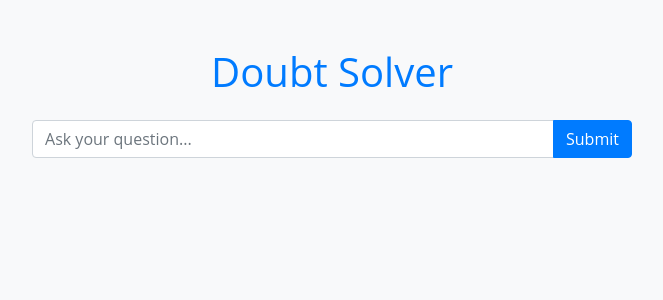
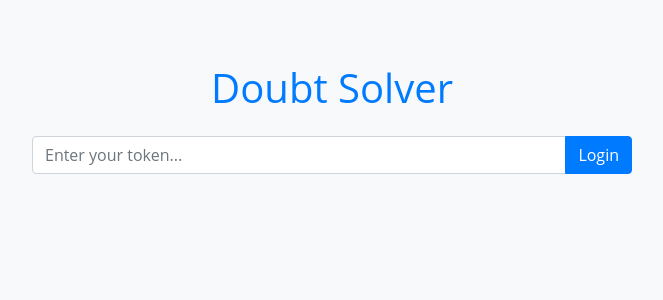
Before and after one commit to megaxminds/doubt-solver, a React (Create React App) app in the folder frontend/: page / in a window 1280 px wide. Shown: the top 300 px of the page, without its empty margins (308-971 px from the left). Built offline with nearby package versions, Linux system fonts and the light colour scheme.

Commit message:
Update App.js

```diff
--- a/frontend/src/App.js
+++ b/frontend/src/App.js
@@ -1,11 +1,11 @@
 import React, { useState } from "react";
 import './App.css';
 
-const trackSearchEvent = (searchTerm) => {
+const trackSearchEvent = (data) => {
     if (window.gtag) {
         window.gtag('event', 'search', {
             event_category: 'User Actions',
-            event_label: searchTerm,
+            event_label: `${data.question}, Grade: ${data.grade}, Subject: ${data.subject}`,
             value: 1
         });
     } else {
@@ -13,43 +13,127 @@ const trackSearchEvent = (searchTerm) => {
     }
 };
 
-function trackQuestionSubmit() {
+function trackQuestionSubmit(data) {
+    if (window.gtag) {
         window.gtag('event', 'question_submit', {
             event_category: 'User Actions',
-        event_label: 'Question Submitted'
+            event_label: 'Question Submitted',
+            value: 1,
+            ...data
         });
+    } else {
+        console.error('Google Analytics is not loaded');
+    }
 }
 
 function App() {
-    //const [searchTerm, setSearchTerm] = useState('');
+    const [token, setToken] = useState("");
+    const [isAuthenticated, setIsAuthenticated] = useState(false);
+    const [grade, setGrade] = useState("");
+    const [subject, setSubject] = useState("");
     const [question, setQuestion] = useState("");
     const [answer, setAnswer] = useState("");
     const [loading, setLoading] = useState(false);
+    const [showWelcome, setShowWelcome] = useState(false);
+
+    const expectedToken = "12345"; // Replace with your actual token
+
+    const handleLogin = (e) => {
+        e.preventDefault();
+        if (token === expectedToken) {
+            setShowWelcome(true);
+            setTimeout(() => {
+                setIsAuthenticated(true);
+                setShowWelcome(false);
+            }, 2000);
+        } else {
+            alert("Invalid token. Please try again.");
+        }
+    };
 
     const handleSubmit = async (e) => {
         e.preventDefault();
-        trackSearchEvent(question);
-        trackQuestionSubmit()
-        setLoading(true); // Show loading state
+        const data = { grade, subject, question }; // Exclude contact number and email
+
+        trackSearchEvent(data);
+        trackQuestionSubmit(data);
+        setLoading(true);
+
+        const question1 = `${question} Remember to maintain a conversational tone and provide comprehensive responses for ${grade} student and subject ${subject}`;
+
         try {
             const response = await fetch("https://doubt-solver-1.onrender.com/solve_doubt", {
                 method: "POST",
                 headers: { "Content-Type": "application/json" },
-                body: JSON.stringify({ question }),
+                body: JSON.stringify({ question}),
             });
-            const data = await response.json();
-            setAnswer(data.answer);
+            const responseData = await response.json();
+            setAnswer(responseData.answer);
+            console.log(answer);
+            console.log(question1);
         } catch (error) {
             setAnswer("Error fetching answer. Please try again.");
         } finally {
-            setLoading(false); // Hide loading state
+            setLoading(false);
         }
     };
 
     return (
-        <div className="container mt-5">
+        <div className="container mt-5" style={{ maxWidth: "900px", margin: "0 auto", padding: "1rem" }}>
             <h1 className="text-center mb-4">Doubt Solver</h1>
-            <form onSubmit={handleSubmit} className="text-center">
+            {!isAuthenticated ? (
+                <>
+                    <form onSubmit={handleLogin} className="text-center">
+                        <div className="input-group mb-3">
+                            <input
+                                type="text"
+                                className="form-control"
+                                value={token}
+                                onChange={(e) => setToken(e.target.value)}
+                                placeholder="Enter your token..."
+                                required
+                            />
+                            <div className="input-group-append">
+                                <button className="btn btn-primary" type="submit">
+                                    Login
+                                </button>
+                            </div>
+                        </div>
+                    </form>
+                    {showWelcome && (
+                        <div className="alert alert-success welcome-message">
+                            Welcome! Redirecting to the doubt solver...
+                        </div>
+                    )}
+                </>
+            ) : (
+                <form onSubmit={handleSubmit} className="text-center transition-effect">
+                    <div className="input-group mb-3">
+                        <select
+                            className="form-control"
+                            value={grade}
+                            onChange={(e) => setGrade(e.target.value)}
+                            required
+                        >
+                            <option value="">Select Grade</option>
+                            {["Nursery", "LKG", "UKG", ...Array.from({ length: 12 }, (_, i) => `Grade ${i + 1}`), "Others"].map((gradeOption, index) => (
+                                <option key={index} value={gradeOption}>{gradeOption}</option>
+                            ))}
+                        </select>
+                    </div>
+                    <div className="input-group mb-3">
+                        <select
+                            className="form-control"
+                            value={subject}
+                            onChange={(e) => setSubject(e.target.value)}
+                            required
+                        >
+                            <option value="">Select Subject</option>
+                            {["Math", "Science", "Computer Science","English", "History", "Geography", "General Knowledge", "Other"].map((subjectOption, index) => (
+                                <option key={index} value={subjectOption}>{subjectOption}</option>
+                            ))}
+                        </select>
+                    </div>
                     <div className="input-group mb-3">
                         <input
                             type="text"
@@ -65,11 +149,21 @@ function App() {
                             </button>
                         </div>
                     </div>
+                    {answer && (
+                        <div className="alert alert-info" role="alert" style={{ textAlign: "left" }}>
+                            <strong>Answer:</strong> {answer} <br />
+                            <div className="alert alert-info" role="alert" style={{ textAlign: "center" }}>
+                                <p>Want personalized doubt resolution? Reach out to us <a href="https://m.me/135568919639830" target="_blank" rel="noopener noreferrer">here</a>.
+                                You can also let us know if there is any scope for improvement</p>
+                                <p>Follow us to be a part of future giveaways:
+                                    <a href="https://www.facebook.com/megaxminds/" target="_blank" rel="noopener noreferrer"> Facebook</a>,
+                                    <a href="https://www.youtube.com/@MegaxMinds" target="_blank" rel="noopener noreferrer"> Youtube</a>,
+                                    <a href="https://www.instagram.com/megaxminds/" target="_blank" rel="noopener noreferrer"> Instagram</a>
+                                </p>
+                            </div>
+                        </div>
+                    )}
                 </form>
-            {answer && (
-                <div className="alert alert-info" role="alert">
-                    <strong>Answer:</strong> {answer}
-                </div>
             )}
         </div>
     );
```
Lines whose indentation alone changed are shown as unchanged.
